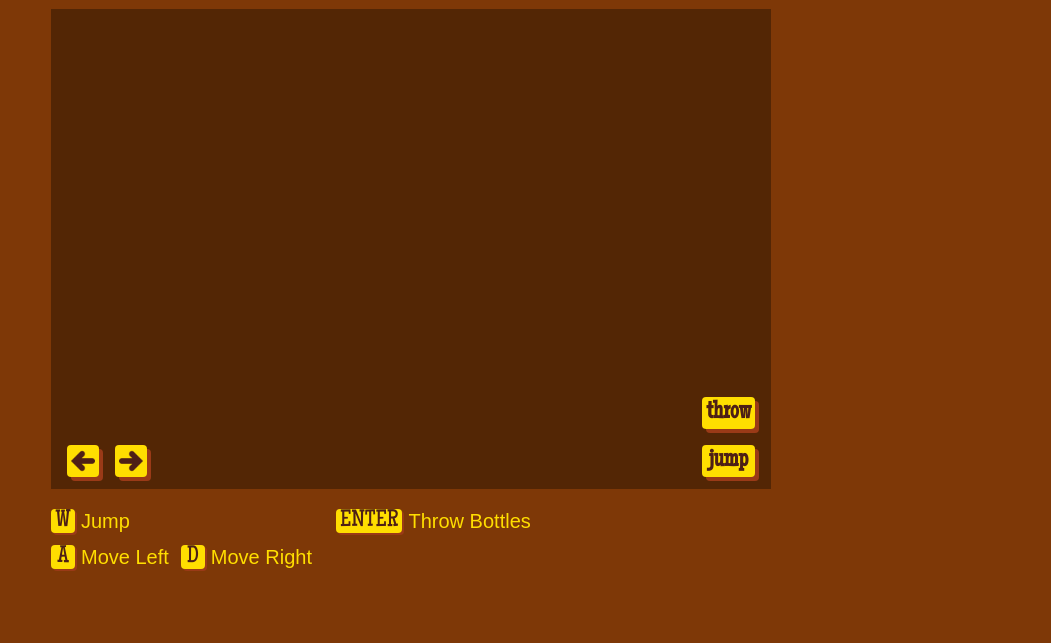
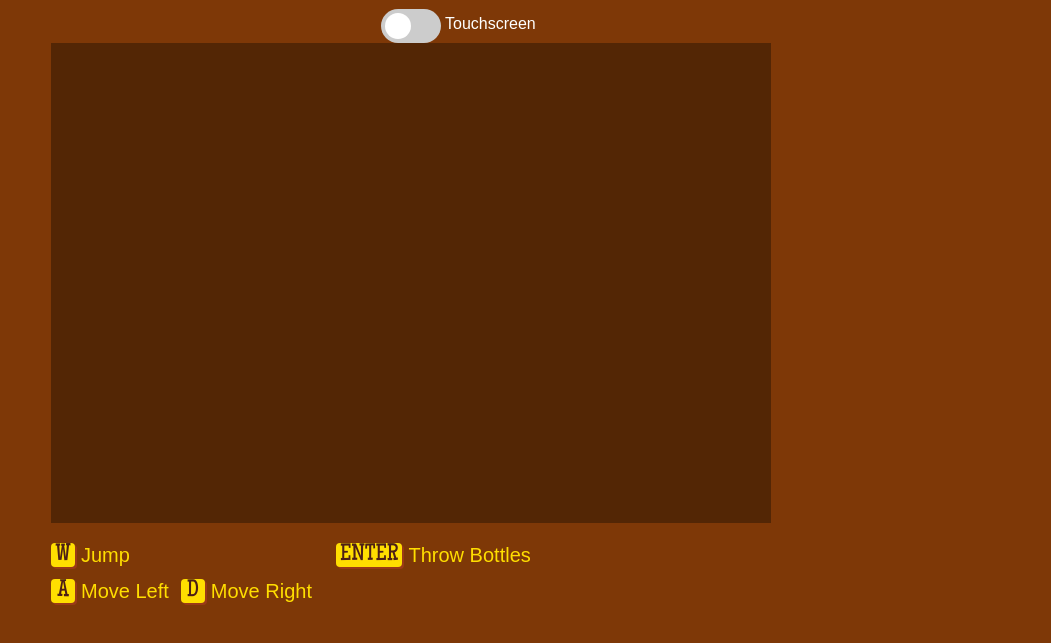
Before and after one commit to debuggingLizard/el-pollo-loco, a plain HTML site: page index.html in a window 1280 px wide. Shown: the part 81-724 px from the top of the page, without its empty margins (229-1280 px from the left). Drawn offline with Linux system fonts and the light colour scheme.

Commit message:
continue touch navigation (WIP toggle for bigger screens, i.e. iPad)

```diff
--- a/index.html
+++ b/index.html
@@ -43,6 +43,11 @@
         </div>
     </nav>
     <h1>El Pollo Loco</h1>
+    <label class="switch">
+        <input type="checkbox" id="touch-checkbox">
+        <span class="slider round"></span>
+        <span class="text">Touchscreen</span>
+    </label>
 
     <div class="game-container">
         <!-- <div id="overlay" class="overlay">
@@ -60,7 +65,7 @@
             <img style="display: none;" id="lose-screen" class="start-screen"
                 src="./img/9_intro_outro_screens/game_over/oh no you lost!.png" alt="Oh No! You Lost!">
         </div> -->
-        <div class="mobile-nav-buttons">
+        <div class="mobile-nav-buttons" id="touch-navigation">
             <div class="column-left">
                 <button id="navigation-left"><img src="./img/arrow-thick.png" alt="move left"></button>
                 <button id="navigation-right"><img src="./img/arrow-thick.png" alt="move right"></button>
--- a/js/game.js
+++ b/js/game.js
@@ -13,6 +13,8 @@ let startImages = [
 ];
 let currentImageIndex = 0;
 let gameStarted = false;
+let touchCheckbox;
+let touchNavigation;
 
 function init() {
   overlay = document.getElementById("overlay");
@@ -23,8 +25,10 @@ function init() {
   loseScreen = document.getElementById("lose-screen");
   menuButton = document.getElementById("menu-button");
   restartButton = document.getElementById("restart-button");
+  touchCheckbox = document.getElementById("touch-checkbox");
+  touchNavigation = document.getElementById("touch-navigation");
   // animateStartScreen();
-  addMobileNavigationLogic()
+  addTouchNavigationLogic()
 }
 
 function animateStartScreen() {
@@ -122,7 +126,7 @@ window.addEventListener("keyup", (e) => {
   }
 });
 
-function addMobileNavigationLogic() {
+function addTouchNavigationLogic() {
   document
     .getElementById("navigation-left")
     .addEventListener("touchstart", () => {
@@ -171,3 +175,14 @@ function addMobileNavigationLogic() {
       keyboard.ENTER = false;
     });
 }
+
+
+function showTouchNavigation() {
+touchCheckbox.addEventListener('change', () => {
+  if (touchCheckbox.checked) {
+    touchNavigation.classList.add('touch-nav-visible');
+  } else {
+    touchNavigation.classList.remove('touch-nav-visible');
+  }
+})
+}
--- a/responsive.css
+++ b/responsive.css
@@ -11,6 +11,10 @@
     .game-explain {
         width: 100%;
         justify-content: center;
+    }
+
+    .mobile-nav-buttons {
+        display: flex;
     }
 }
 
@@ -26,3 +30,9 @@
         display: none;
     }
 }
+
+@media (min-width: 768px) {
+    .touch-nav-visible {
+        display: flex;
+    }
+}
--- a/style.css
+++ b/style.css
@@ -93,7 +93,7 @@ canvas {
     padding: 16px;
     width: 100%;
     height: 100%;
-    display: flex;
+    display: none;
     align-items: flex-end;
     justify-content: space-between;
 }
@@ -249,3 +249,73 @@ canvas {
     font-size: 32px;
     color: #ffa500;
 }
+
+
+/* The switch - the box around the slider */
+.switch {
+    position: relative;
+    display: inline-block;
+    width: 60px;
+    height: 34px;
+  }
+
+  /* Hide default HTML checkbox */
+  .switch input {
+    opacity: 0;
+    width: 0;
+    height: 0;
+  }
+
+  .switch .text {
+    position: absolute;
+    left: 64px;
+    top: 6px;
+  }
+
+  /* The slider */
+  .slider {
+    position: absolute;
+    cursor: pointer;
+    top: 0;
+    left: 0;
+    right: 0;
+    bottom: 0;
+    background-color: #ccc;
+    -webkit-transition: .4s;
+    transition: .4s;
+  }
+
+  .slider:before {
+    position: absolute;
+    content: "";
+    height: 26px;
+    width: 26px;
+    left: 4px;
+    bottom: 4px;
+    background-color: white;
+    -webkit-transition: .4s;
+    transition: .4s;
+  }
+
+  input:checked + .slider {
+    background-color: #2196F3;
+  }
+
+  input:focus + .slider {
+    box-shadow: 0 0 1px #2196F3;
+  }
+
+  input:checked + .slider:before {
+    -webkit-transform: translateX(26px);
+    -ms-transform: translateX(26px);
+    transform: translateX(26px);
+  }
+
+  /* Rounded sliders */
+  .slider.round {
+    border-radius: 34px;
+  }
+
+  .slider.round:before {
+    border-radius: 50%;
+  }
```
